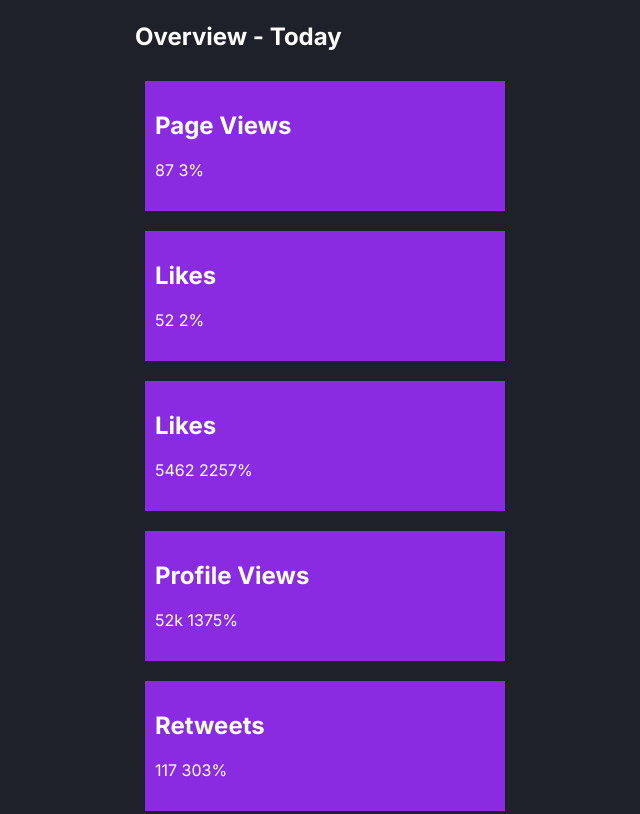
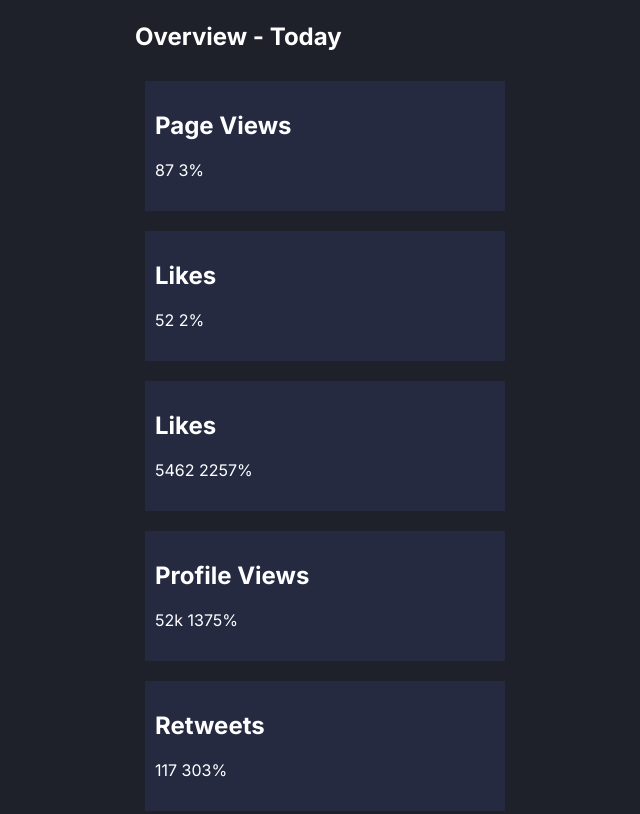
Before and after one commit to Avantiermv/social-media-dashboard-challenge, a plain HTML site: page index.html in a window 1280 px wide. Shown: the part 1568-2382 px from the top of the page, without its empty margins (315-955 px from the left). Drawn offline with Linux system fonts and the light colour scheme.

Commit message:
css change.

```diff
--- a/style.css
+++ b/style.css
@@ -102,5 +102,5 @@ main{
     width: 340px;
     height: 110px;
     padding: 10px;
-    background-color: blueviolet;
+    background-color: var(--DarkDesaturatedBlueCardBG);
 }
```
